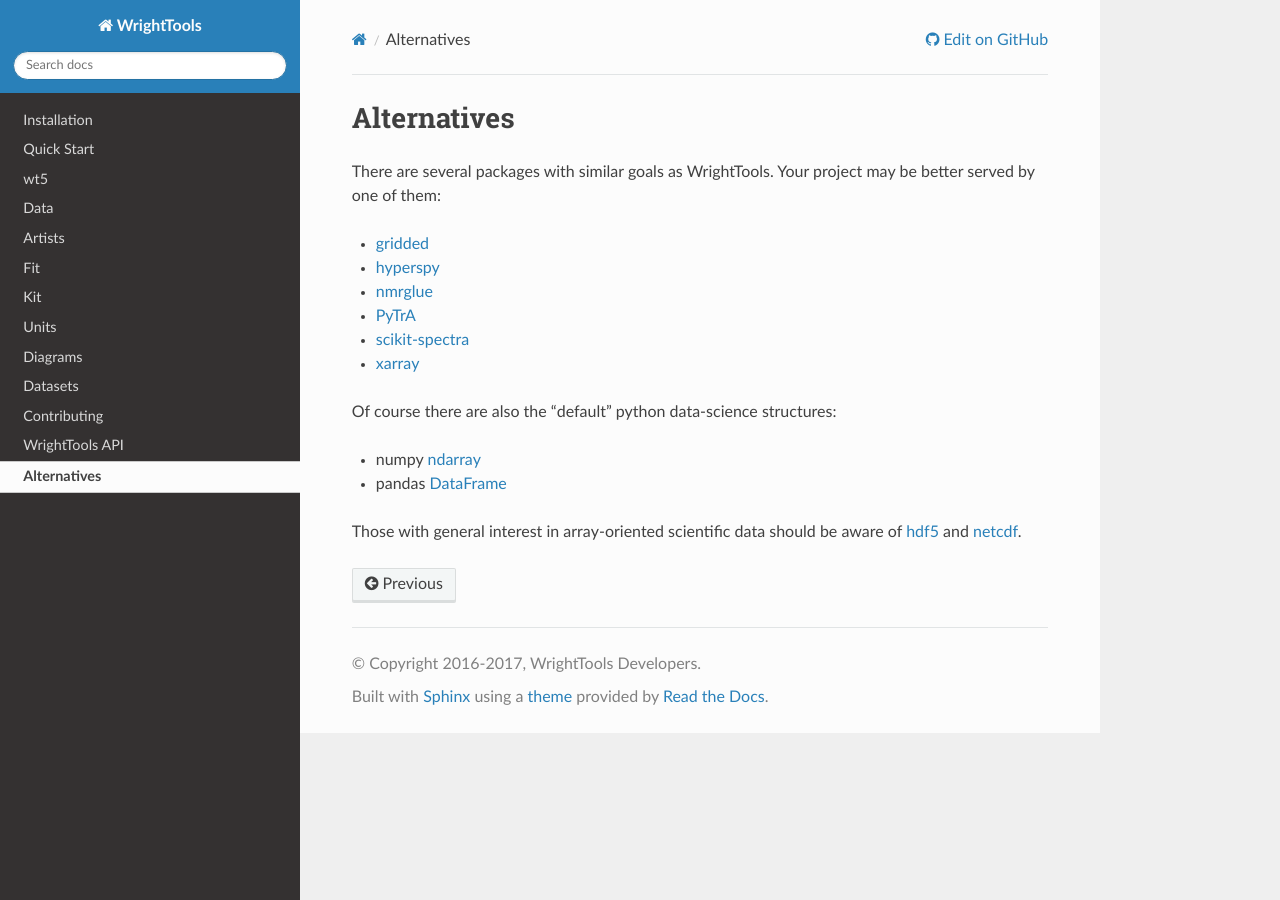
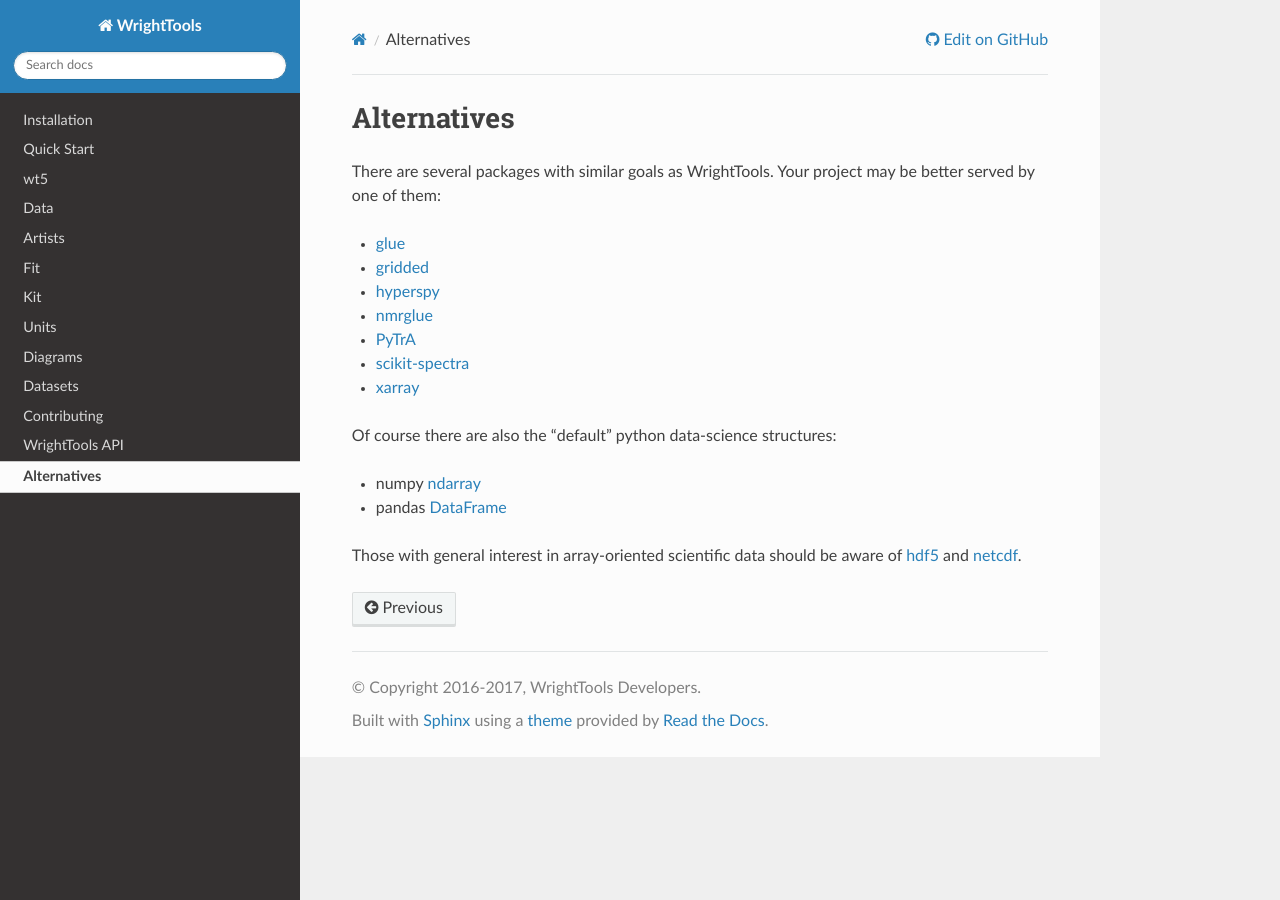
Before and after one commit to wright-group/WrightTools, a Sphinx documentation site: the page built from docs/alternatives.rst, in a window 1280 px wide. Built offline with Sphinx 7.4.7 and the Read the Docs theme 2.0.0, drawn with Linux system fonts in a browser that asks for light colours; pages that are not in the unit, such as notebooks, are missing from menus; the version number could not be read and is left out.

Commit message:
add glue to alternatives

```diff
--- a/docs/alternatives.rst
+++ b/docs/alternatives.rst
@@ -6,6 +6,7 @@ Alternatives
 There are several packages with similar goals as WrightTools.
 Your project may be better served by one of them:
 
+- glue_
 - gridded_
 - hyperspy_
 - nmrglue_
@@ -21,6 +22,7 @@ Of course there are also the "default" python data-science structures:
 Those with general interest in array-oriented scientific data should be aware of hdf5_ and netcdf_.
 
 .. _DataFrame: https://pandas.pydata.org/pandas-docs/stable/generated/pandas.DataFrame.html
+.. _glue: http://www.glueviz.org
 .. _gridded: https://noaa-orr-erd.github.io/gridded/
 .. _hyperspy: http://hyperspy.org/
 .. _ndarray: https://docs.scipy.org/doc/numpy/reference/generated/numpy.ndarray.html
```
